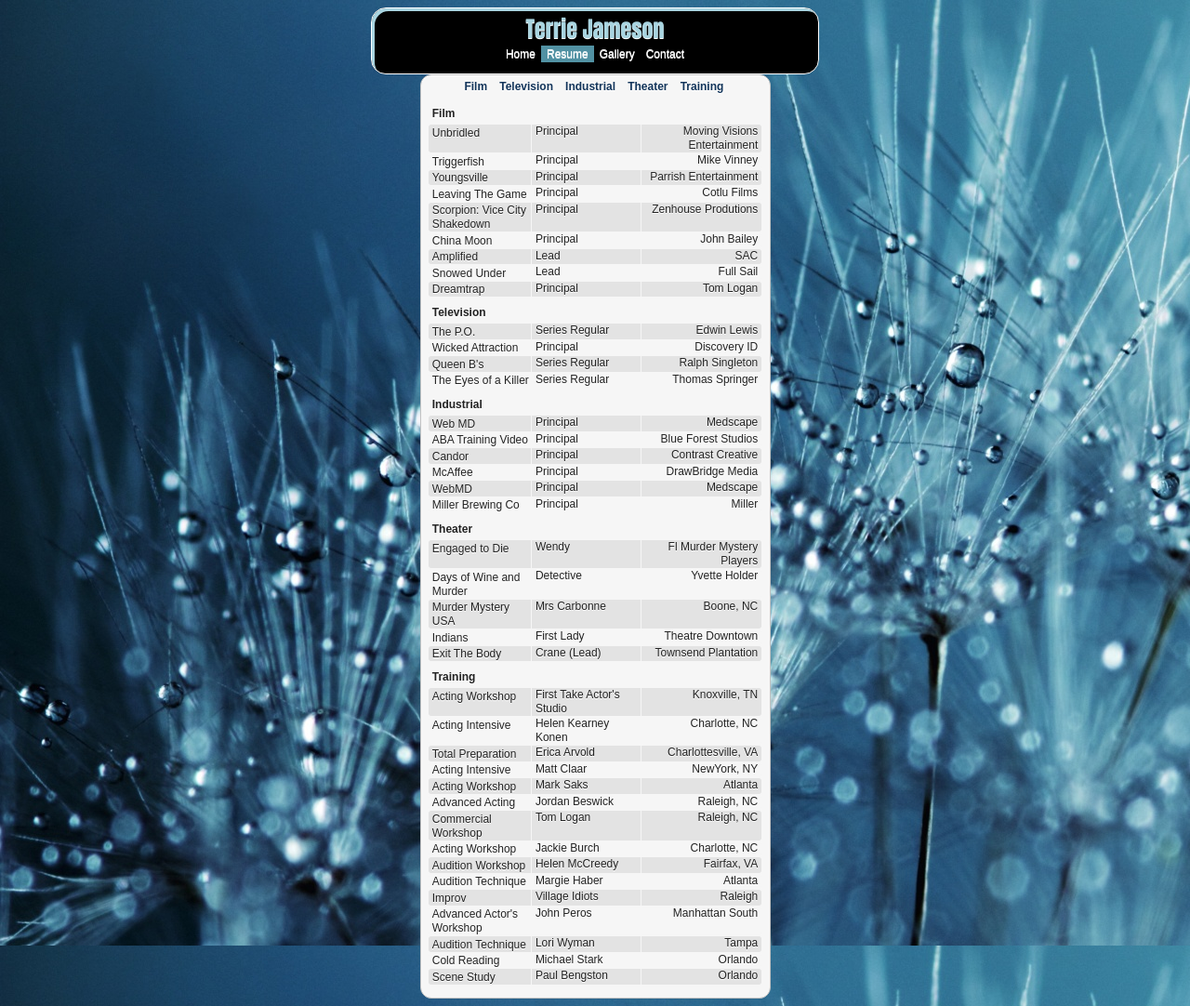
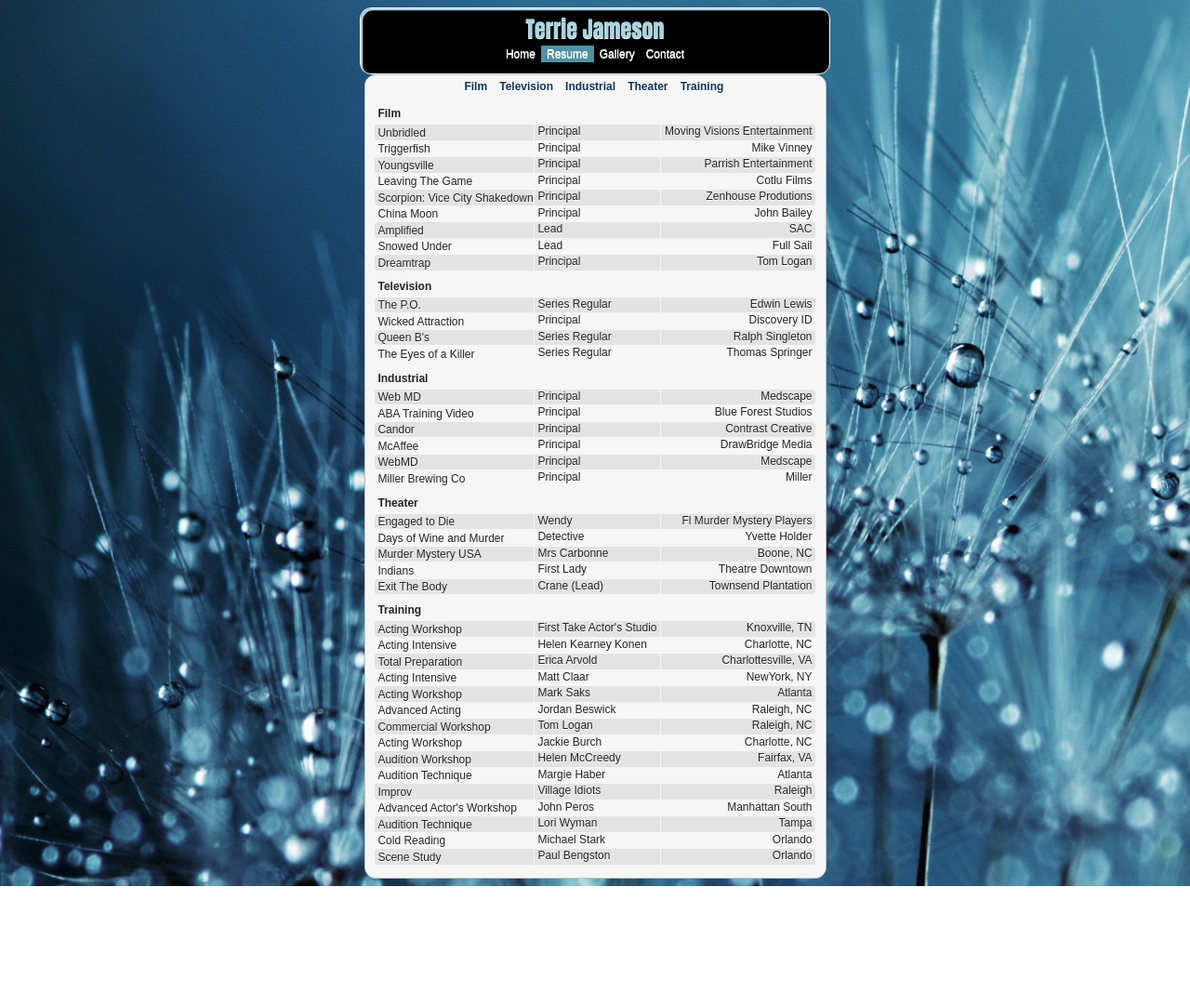
Before and after one commit to seanm329/actor-headshot, a website: page resume.html in a window 1280 px wide. Shown: the whole page at 93% size. After the commit the page ends 953 px from the top, so only its background shows below. Drawn offline with Linux system fonts and the light colour scheme.

Commit message:
tunning tunning

```diff
--- a/css/index.css
+++ b/css/index.css
@@ -8,14 +8,14 @@ body {
 
 #container-site {
   background: black;
-  width: 350px;
+  width: 29em;
   border: 1px solid white;
-  -webkit-border-radius: 16px;
-  border-radius: 16px;
-  -moz-border-radius: 16px;
-  -webkit-box-shadow: inset 3px 3px 3px 0 0 #a8d4e0;
-  box-shadow: inset 3px 3px 0 0 #a8d4e0;
-  -moz-box-shadow: inset 3px 3px 0 0 #a8d4e0;
+  -webkit-border-radius: 1em;
+  border-radius: 1em;
+  -moz-border-radius: 1em;
+  -webkit-box-shadow: inset .1875em .1875em .1875em 0 0 #a8d4e0;
+  box-shadow: inset .1875em .1875em 0 0 #a8d4e0;
+  -moz-box-shadow: inset .1875em .1875em 0 0 #a8d4e0;
 }
 
 /* HEADER */
@@ -125,5 +125,5 @@ header a:hover {
   padding-right: 0.75em;
 }
 .container-hs img {
-  max-width: 250px;
+  max-width: 15.625em;
 }
--- a/css/resume.css
+++ b/css/resume.css
@@ -66,7 +66,7 @@ h1, h2, h3 {
   /* margin: 80px .625em 20px .625em; */
   align-self: center;
   min-height: 29.375em;
-  width: 30em;
+  width: 28em;
   padding: 0 .625em;
   background: #f6f6f6;
   border: 1px solid #c2c2c2;
@@ -191,24 +191,24 @@ td.company {
 @media (min-width: 30.07em)  {
   /* portrait e-readers (Nook/Kindle), smaller tablets @ 600 or @ 640 wide. */
   #container-site {
-    width: 30em;
+    width: 40em;
   }
 
   #container-resume {
-    width: 30em;
+    width: 40em;
   }
 }
 
 @media (min-width: 40.07em)  {
   /* portrait tablets, portrait iPad, landscape e-readers, landscape 800x480 or 854x480 phones */
   #container-site {
-    width: 40em;
+    width: 42em;
   }
 }
 
 @media (min-width: 60.07em;)  {
   /* tablet, landscape iPad, lo-res laptops ands desktops */
   #container-site {
-    width: 60em;
+    width: 85em;
   }
 }
```
